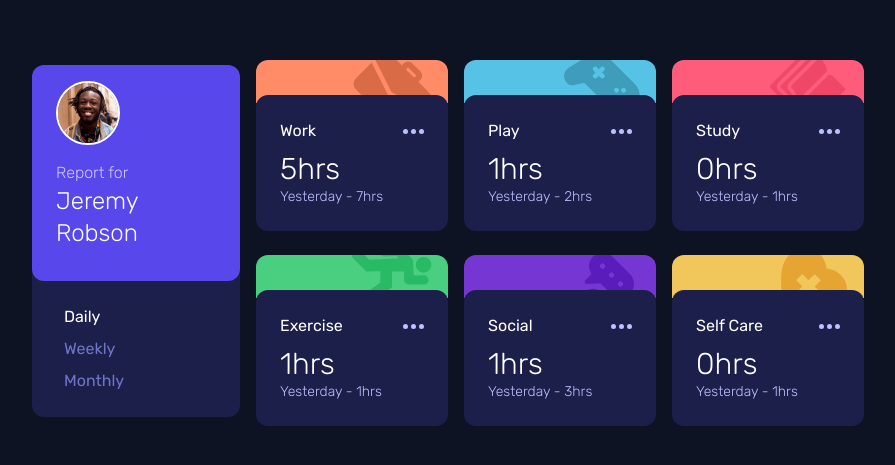
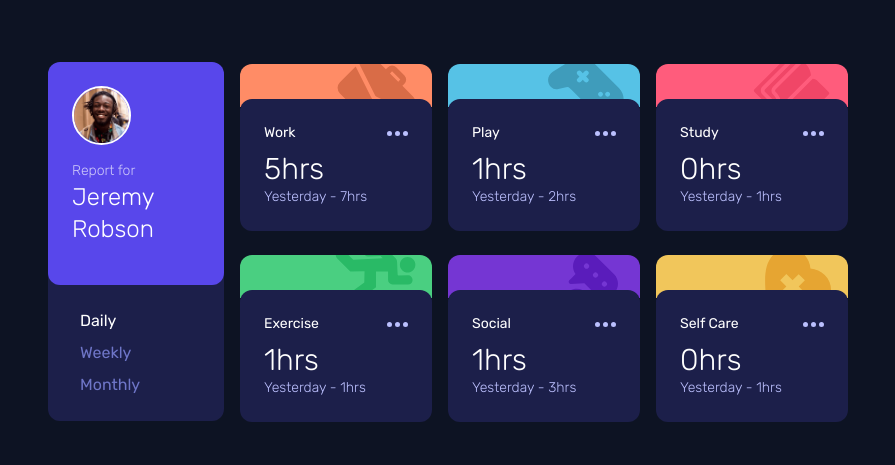
Before and after one commit to jtubbenhauer/fm-time-tracking, a React (Vite) app: page / in a window 1280 px wide. Shown: the part 153-618 px from the top of the page, without its empty margins (192-1087 px from the left). Built offline with nearby package versions, Linux system fonts and the light colour scheme.

Commit message:
Final css tweaks, ready for submission

```diff
--- a/src/App.tsx
+++ b/src/App.tsx
@@ -30,7 +30,7 @@ function App() {
     <div className={"flex items-center justify-center md:h-screen"}>
       <div
         className={
-          "flex flex-col md:flex-row items-center justify-center gap-4"
+          "flex flex-col md:flex-row items-center justify-center gap-4 my-16 md:my-0"
         }
       >
         <ProfileCard format={format} setFormat={setFormat} />
--- a/src/components/ActivityCard.tsx
+++ b/src/components/ActivityCard.tsx
@@ -1,5 +1,4 @@
 import React from "react";
-import classNames from "classnames";
 import { DataItem } from "../App";
 
 function ActivityCard({ title, timeframes, colour, format, icon }: DataItem) {
@@ -33,7 +32,7 @@ function ActivityCard({ title, timeframes, colour, format, icon }: DataItem) {
           "bg-fm-dark-blue rounded-xl text-white p-6 z-20 -translate-y-2"
         }
       >
-        <div className={"flex items-center justify-between md:mb-2"}>
+        <div className={"flex items-center justify-between md:mb-2 md:text-sm"}>
           <p>{title}</p>
           <img src="/icon-ellipsis.svg" alt="" />
         </div>
--- a/src/components/ProfileCard.tsx
+++ b/src/components/ProfileCard.tsx
@@ -11,14 +11,16 @@ function ProfileCard({ format, setFormat }: Props) {
     <div className={"flex flex-col w-screen px-6 md:px-0 md:w-auto"}>
       <div
         className={
-          "bg-fm-blue flex md:flex-col px-6 py-8 md:pt-4 rounded-xl z-20 items-center md:items-start justify-center gap-4 md:max-w-[13rem]"
+          "bg-fm-blue flex md:flex-col px-6 py-8 md:pt-6 md:py-10 rounded-xl z-20 items-center md:items-start justify-center gap-4 md:max-w-[11rem]"
         }
       >
         <div className={"border-2 border-solid border-white rounded-full"}>
-          <img src={jeremyImg} width={60} alt="Jeremy portrait" />
+          <img src={jeremyImg} width={55} alt="Jeremy portrait" />
         </div>
         <div className={"flex flex-col text-white"}>
-          <p className={"font-light text-md opacity-70"}>Report for</p>
+          <p className={"font-light text-md opacity-70 md:text-sm"}>
+            Report for
+          </p>
           <p className={"text-2xl font-light"}>Jeremy Robson</p>
         </div>
       </div>
@@ -29,7 +31,7 @@ function ProfileCard({ format, setFormat }: Props) {
       >
         <div
           className={
-            "flex md:flex-col items-center md:items-start md:gap-2 justify-center gap-16 text-fm-desat-blue py-6 px-8"
+            "flex md:flex-col items-center md:items-start md:gap-2 justify-center gap-14 text-fm-desat-blue py-6 px-8"
           }
         >
           <button
```
